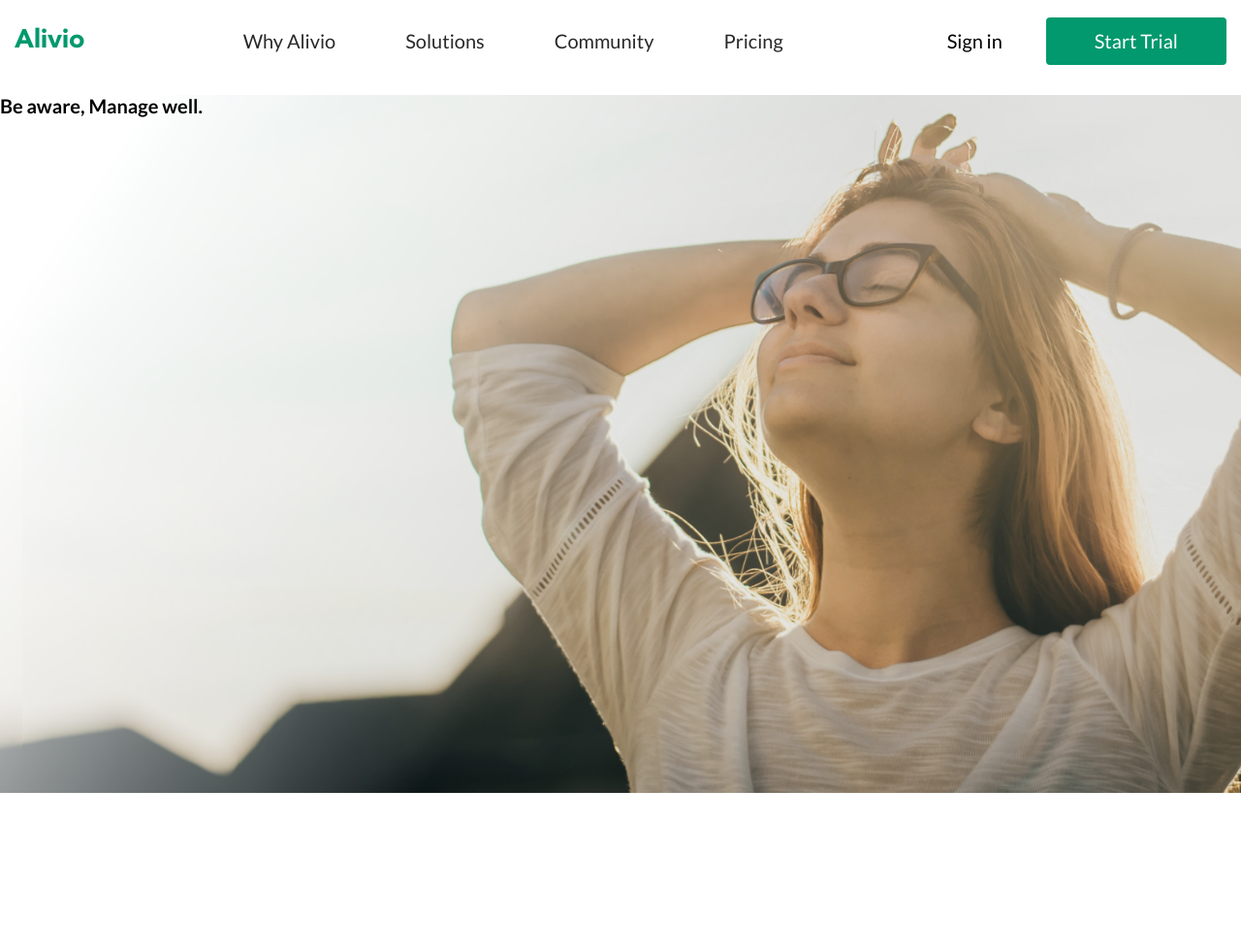
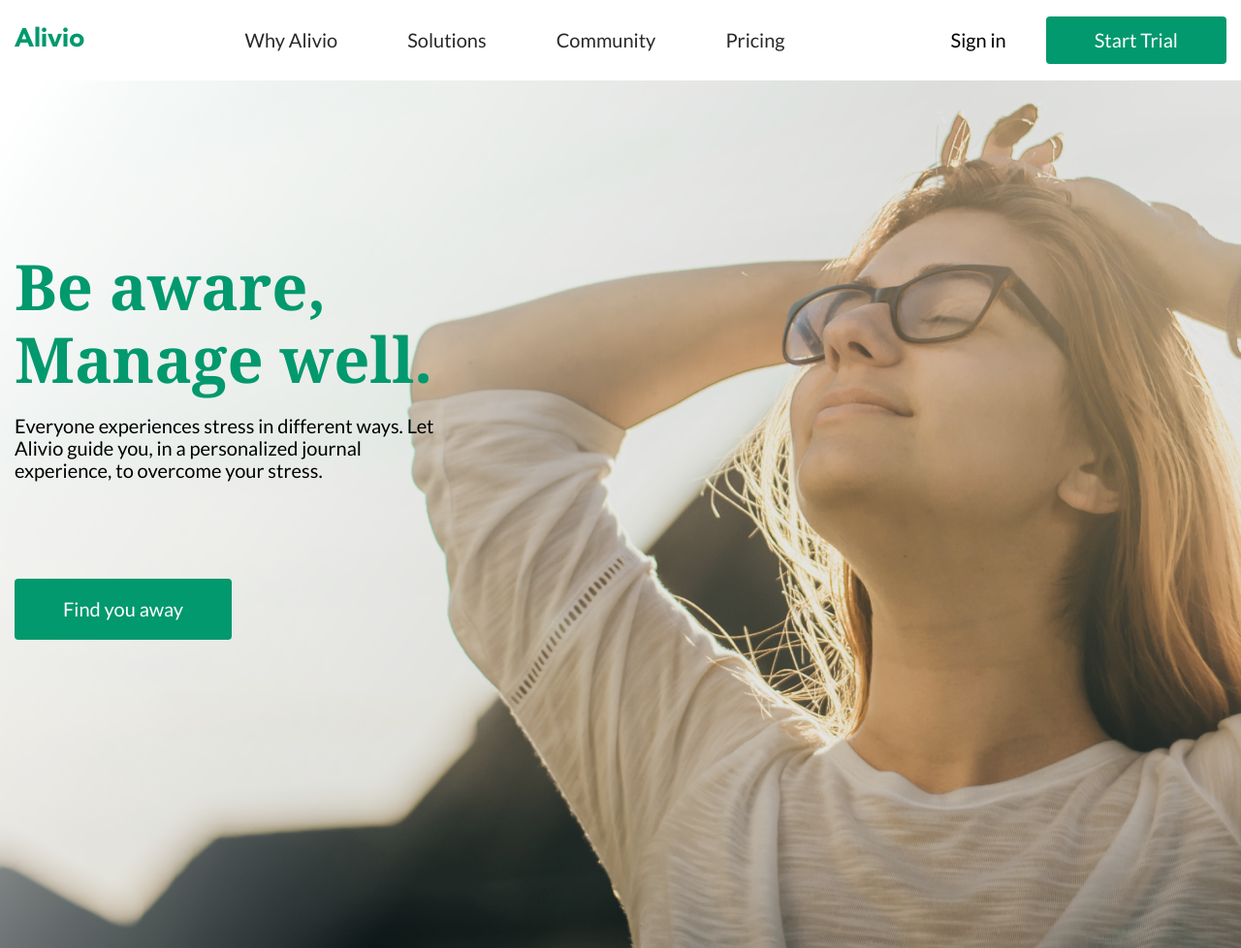
Before and after one commit to ramusee/alivio, a plain HTML site: page index.html in a window 1280 px wide. Shown: the whole page at 97% size. Before the commit the page ends 818 px from the top, so only its background shows below. Drawn offline with nearby package versions, Linux system fonts and the light colour scheme.

Commit message:
first section update

```diff
--- a/index.html
+++ b/index.html
@@ -15,7 +15,7 @@
         <div class="wrapper">
             <div class="header">
                 <div class="logo">
-                    <p class="logo__text">Alivio</p>
+                    <a class="logo__text" href="index.html">Alivio</a>
                 </div>
                 <nav class="nav">
                     <ul class="nav__list">
@@ -32,11 +32,22 @@
             </div>
         </div>
     </header>
-    <section class="welcome-section">
-        <div class="intro">
-            <h1>Be aware, Manage well.</h1>
-        </div>
-    </section>
+    <main>
+        <section class="welcome-section">
+            <div class="wrapper">
+                <div class="intro">
+                    <h1 class="intro__header">Be aware, Manage well.</h1>
+                    <p class="intro__text">Everyone experiences stress in different ways.
+                        Let Alivio guide you, in a personalized journal experience,
+                        to overcome your stress.</p>
+                    <a class="intro__link" href="#">Find you away</a>
+                </div>
+            </div>
+        </section>
+        <section class="">
+
+        </section>
+    </main>
 </body>
 
 </html>
--- a/style.css
+++ b/style.css
@@ -45,11 +45,17 @@ body {
   justify-content: space-between;
   align-items: center;
   font-size: 2rem;
+
 }
 .logo__text {
   font-family: 'Avenir';
   color: #01996d;
   font-size: 2.7rem;
+	text-decoration: none;
+}
+.nav {
+	padding: 30px 0;
+	margin: 0;
 }
 .nav__list {
   display: flex;
@@ -66,11 +72,24 @@ body {
 .nav__link {
   text-decoration: none;
   color: #292929;
+	transition: 0.2s ease-out;
+}
+.nav__link:hover {
+	color: #05805d;
+}
+.nav__link:active {
+	color: #046348;
+}
+.login {
+	display: flex;
 }
 .button {
   background-color: #fff;
   border: 0;
   cursor: pointer;
+}
+.button:hover {
+	color: #000
 }
 .button_trial {
   background-color: #01996d;
@@ -78,6 +97,16 @@ body {
   padding: 13px 50px;
   border-radius: 4px;
   margin-left: 35px;
+	width: fit-content;
+	transition: 0.3s ease-out;
+}
+.button_trial:hover {
+	color: #fff;
+	background-color: #05805d;
+}
+.button_trial:active {
+	background-color: #046348;
+	color: #05805d;
 }
 
 /* WELCOME-SECTION */
@@ -87,5 +116,38 @@ body {
   background-repeat: no-repeat;
   background-position: center center;
   background-size: cover;
-  height: 90vh;
+	height: 895px;
 }
+.intro {
+	width: 440px;
+	font-size: 2rem;
+	padding-top: 175px;
+}
+.intro__header {
+	font-size: 6.5rem;
+	color: #01996d;
+	margin: 0;
+	font-family: "Georgia";
+}
+.intro__text {
+	font-weight: normal;
+}
+.intro__link {
+	display: block;
+	text-decoration: none;
+	color:#fff;
+	padding: 20px 50px;
+	background-color: #01996d;
+	margin-top: 100px;
+	border-radius: 4px;
+	width: fit-content;
+	transition: 0.3s ease-out;
+}
+.intro__link:hover {
+	color: #fff;
+	background-color: #05805d;
+}
+.intro__link:active {
+	background-color: #046348;
+	color: #05805d;
+}
```
